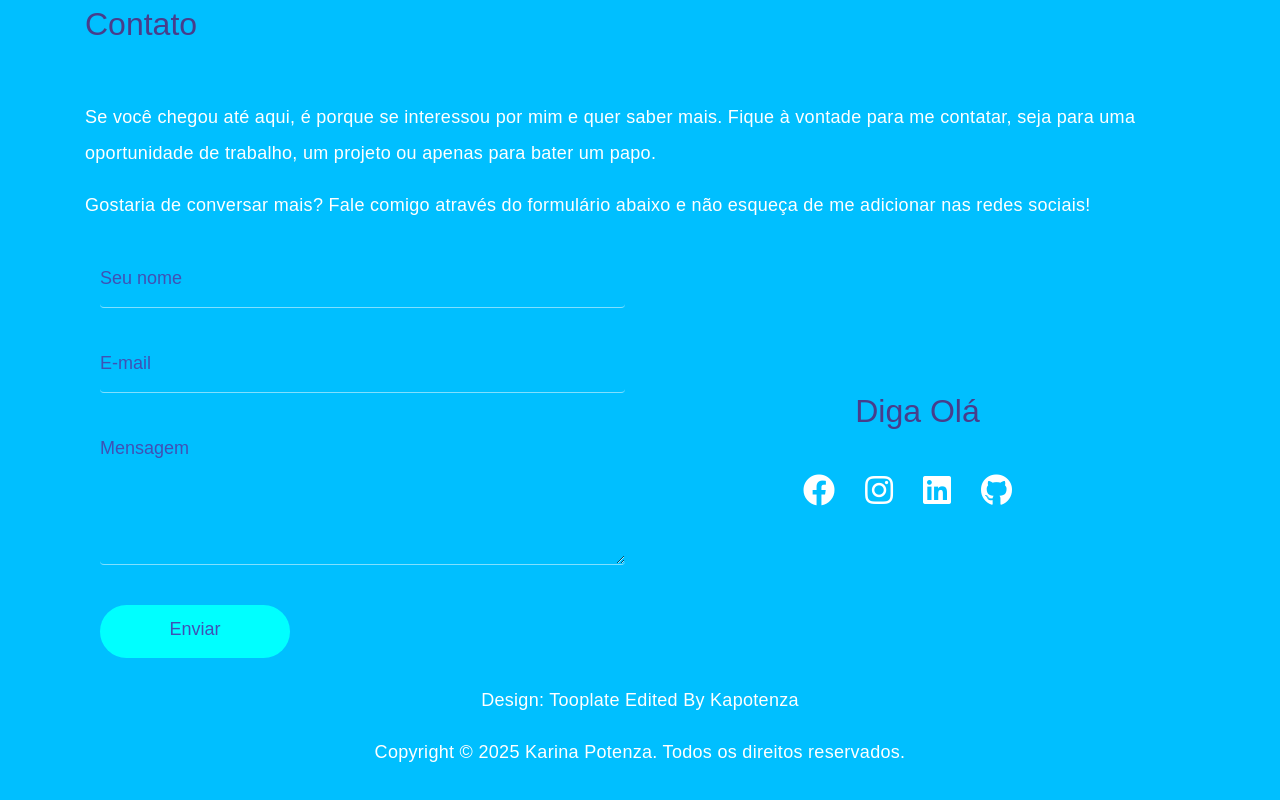
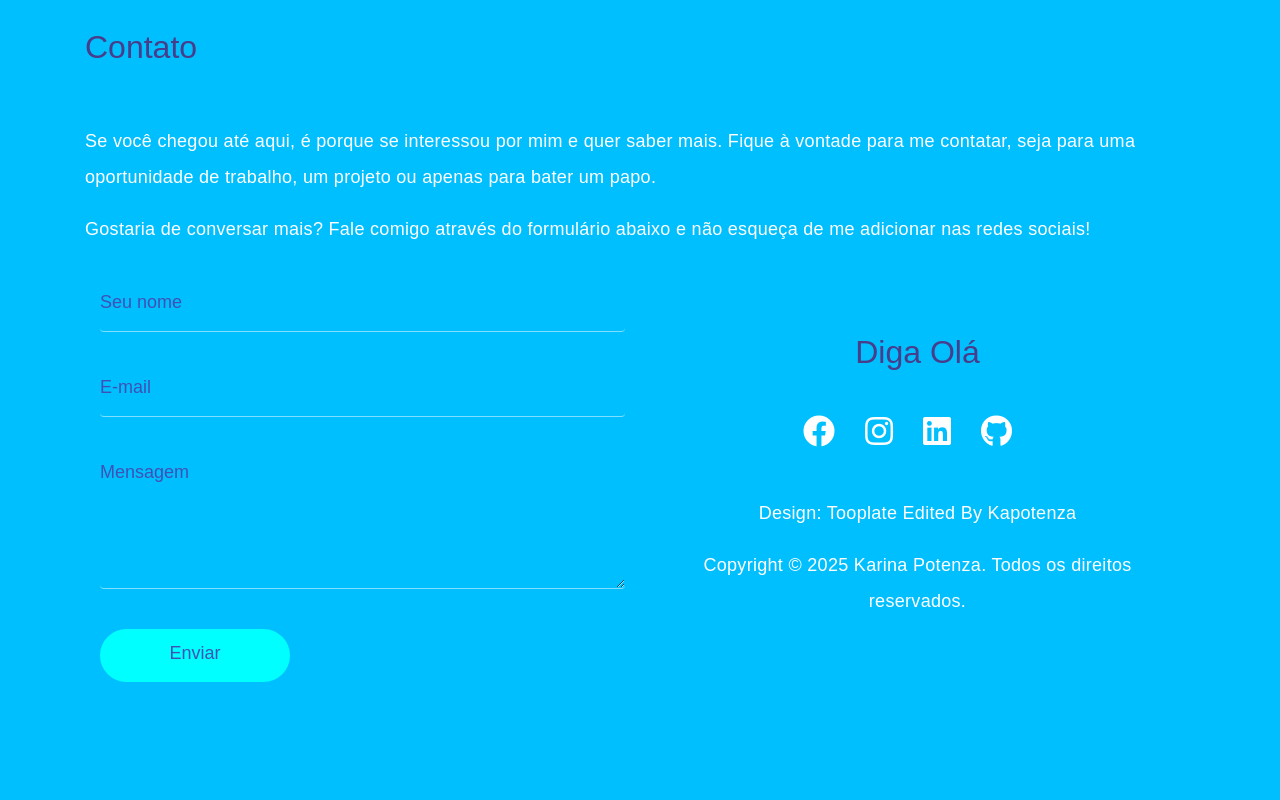
Before and after one commit to Kapotenza/my_profile, a plain HTML site: page index.html in a window 1280 px wide. Shown: the part 3275-4075 px from the top of the page. After the commit the page ends 4000 px from the top, so only its background shows below. Drawn offline with Linux system fonts and the light colour scheme.

Commit message:
Refactor social icons and footer layout

```diff
--- a/index.html
+++ b/index.html
@@ -343,7 +343,7 @@
       </div>
 
  <div class="container">
-  <div class="row">
+  <div class="row align-items-center">
     <!-- Coluna do formulário -->
     <div class="col-lg-6 col-md-6 col-12">
       <form action="https://formsubmit.co/cursoskapotenza@gmail.com" method="POST" class="contact-form webform" role="form">
@@ -376,25 +376,25 @@
       </form>
     </div>
 
-    <!-- Coluna dos ícones sociais -->
+    <!-- Coluna dos ícones + rodapé -->
     <div class="col-lg-6 col-md-6 col-12 d-flex flex-column align-items-center justify-content-center">
       <h3 class="my-4 pt-4 pt-lg-0 titulo-contato">Diga Olá</h3>
       <ul class="social-links mt-2 d-flex justify-content-center">
         <li><a href="https://www.facebook.com/kapotenza" rel="noopener"><i class="fab fa-facebook"></i></a></li>
         <li><a href="https://www.instagram.com/kapotenza" rel="noopener"><i class="fab fa-instagram"></i></a></li>
         <li><a href="https://www.linkedin.com/in/kapotenza" rel="noopener"><i class="fab fa-linkedin"></i></a></li>
-          <li><a href="https://github.com/Kapotenza" rel="noopener"><i class="fab fa-github"></i></a></li> </ul>
-    </div>
-  </div>
-</div>
+        <li><a href="https://github.com/Kapotenza" rel="noopener"><i class="fab fa-github"></i></a></li>
+      </ul>
 
-           <div class="row mt-4">
-             <div class="col-12 text-center">
+      <!-- Rodapé centralizado na mesma coluna -->
+      <div class="footer-text text-center mt-4">
         <p>Design: Tooplate Edited By Kapotenza</p>
         <p>Copyright © 2025 Karina Potenza. Todos os direitos reservados.</p>
       </div>
     </div>
   </div>
+</div>
+
   </section>
 
   <!-- SCRIPTS -->
```
Lines whose indentation alone changed are shown as unchanged.
